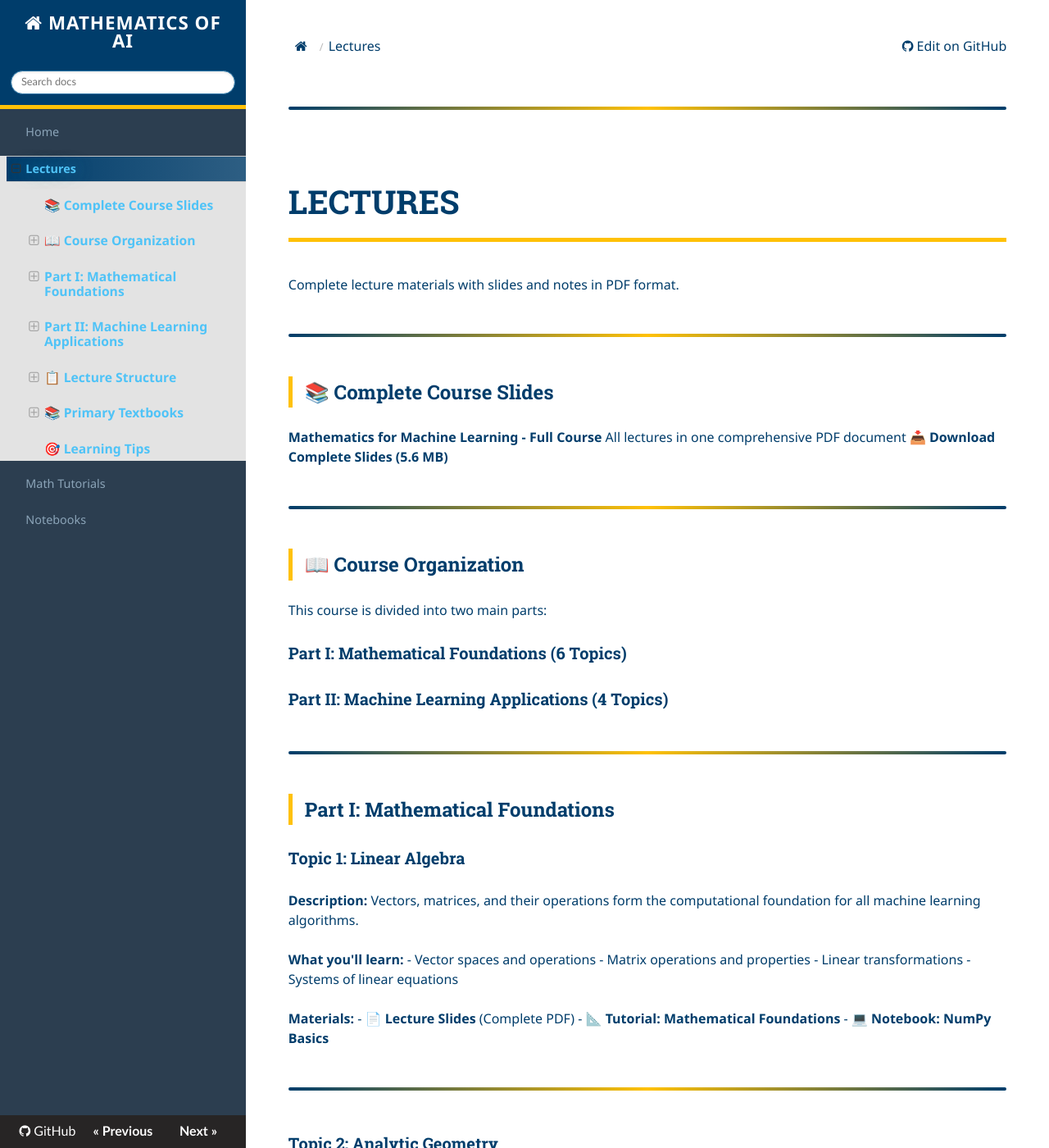
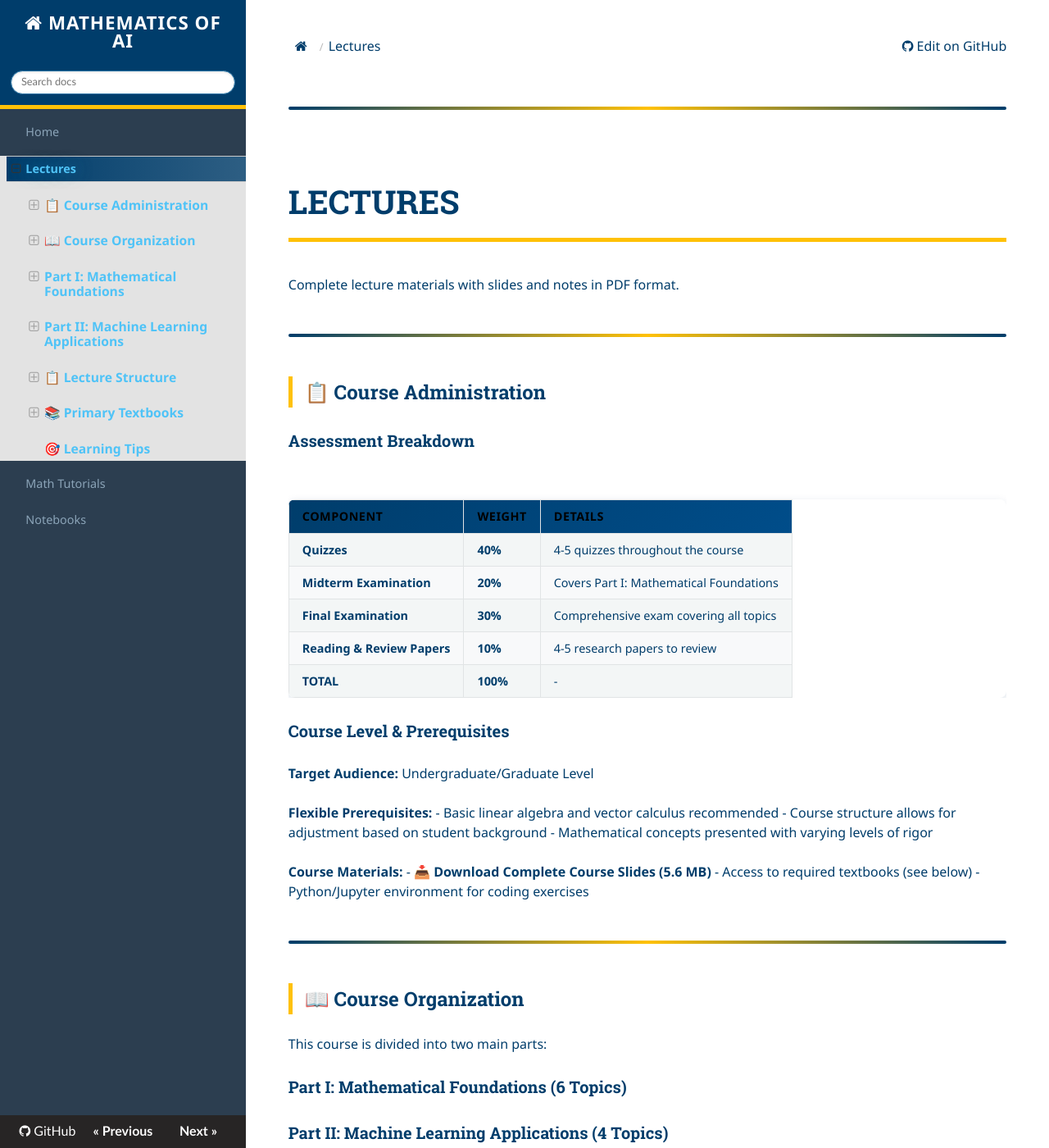
Before and after one commit to alnemari-m/mathai-website, an MkDocs documentation site: the page built from docs/lectures.md, in a window 1280 px wide and 1400 px high. Shown: the whole window at 82% size. Built offline with MkDocs 1.6.1, drawn with Linux system fonts in a browser that asks for light colours; nearby versions of some CDN libraries.

Commit message:
Replace course slides section with administration and grading info

```diff
--- a/docs/lectures.md
+++ b/docs/lectures.md
@@ -4,11 +4,31 @@ Complete lecture materials with slides and notes in PDF format.
 
 ---
 
-## 📚 Complete Course Slides
+## 📋 Course Administration
 
-**Mathematics for Machine Learning - Full Course**
-All lectures in one comprehensive PDF document
-[📥 Download Complete Slides (5.6 MB)](pdfs/Mathematics_for_Machine_Learning.pdf)
+### Assessment Breakdown
+
+| Component | Weight | Details |
+|-----------|--------|---------|
+| **Quizzes** | **40%** | 4-5 quizzes throughout the course |
+| **Midterm Examination** | **20%** | Covers Part I: Mathematical Foundations |
+| **Final Examination** | **30%** | Comprehensive exam covering all topics |
+| **Reading & Review Papers** | **10%** | 4-5 research papers to review |
+| **TOTAL** | **100%** | - |
+
+### Course Level & Prerequisites
+
+**Target Audience:** Undergraduate/Graduate Level
+
+**Flexible Prerequisites:**
+- Basic linear algebra and vector calculus recommended
+- Course structure allows for adjustment based on student background
+- Mathematical concepts presented with varying levels of rigor
+
+**Course Materials:**
+- [📥 Download Complete Course Slides (5.6 MB)](pdfs/Mathematics_for_Machine_Learning.pdf)
+- Access to required textbooks (see below)
+- Python/Jupyter environment for coding exercises
 
 ---
 
```
